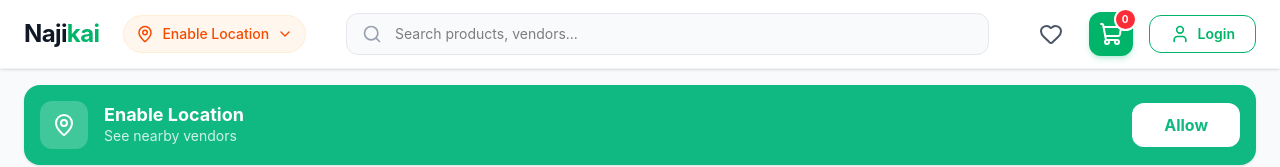
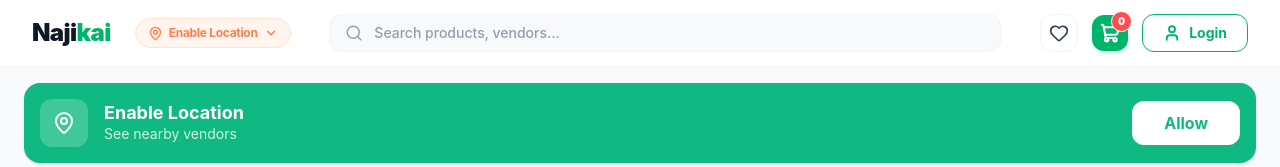
Before and after one commit to NirjalaSubedi/Najikaii, a React app in the folder frontend/: page / in a window 1280 px wide. Shown: the top 167 px of the page. Built offline with nearby package versions, Linux system fonts and the light colour scheme; no server answers; the HTML template or start-up script is replaced by a standard one.

Commit message:
feat: enhance Navbar component with new icons, improved layout, and user dropdown functionality

```diff
--- a/frontend/src/Components/Navbar.jsx
+++ b/frontend/src/Components/Navbar.jsx
@@ -1,5 +1,5 @@
 import React, { useState, useEffect } from 'react';
-import { Search, MapPin, ShoppingCart, Heart, ChevronDown, User, LogOut } from 'lucide-react';
+import { Search, MapPin, ShoppingCart, Heart, ChevronDown, User, LogOut, Settings, LayoutDashboard, Trash2, ChevronRight } from 'lucide-react';
 import { Link, useNavigate } from 'react-router-dom';
 
 const Navbar = ({ Address }) => {
@@ -27,102 +27,169 @@ const Navbar = ({ Address }) => {
   };
 
   return (
-    <nav className="flex items-center justify-between px-6 py-3 bg-white border-b border-gray-100 shadow-sm sticky top-0 z-50">
-      {/* Logo Section */}
+    <nav className="flex items-center justify-between px-8 py-3.5 bg-white border-b border-gray-100 sticky top-0 z-50">
+      {/* Left Section: Logo & Location */}
       <div className="flex items-center gap-6">
         <Link to="/" className="hover:opacity-90">
-          <h1 className="text-2xl font-bold tracking-tight text-gray-900">
+          <h1 className="text-2xl font-black tracking-tight text-gray-900">
             Naji<span className="text-[#00B56A]">kai</span>
           </h1>
         </Link>
 
-        {/* Location Picker */}
-        <button className="flex items-center gap-2 px-3 py-2 bg-orange-50 text-orange-600 rounded-full border border-orange-100 transition-hover hover:bg-orange-100">
-          <MapPin size={18} />
-          <span className="text-sm font-medium">{Address || "Select Location"}</span>
-          <ChevronDown size={16} />
+        <button className="flex items-center gap-1.5 px-3 py-1.5 bg-[#FFF5EE] text-[#FF7F50] rounded-full border border-[#FFE4D1] transition-all hover:bg-[#FFE4D1]">
+          <MapPin size={15} className="fill-[#FF7F50]/10" />
+          <span className="text-xs font-bold tracking-tight">{Address || "Enable Location"}</span>
+          <ChevronDown size={14} strokeWidth={2.5} />
         </button>
       </div>
 
-      {/* Search Bar */}
-      <div className="flex-1 max-w-2xl mx-10">
+      {/*Search Bar */}
+      <div className="flex-1 max-w-2xl mx-8">
         <div className="relative group">
           <Search
-            className="absolute left-4 top-1/2 -translate-y-1/2 text-gray-400 group-focus-within:text-[#00B56A]"
-            size={20}
+            className="absolute left-4 top-1/2 -translate-y-1/2 text-gray-400 group-focus-within:text-[#00B56A] transition-colors"
+            size={18}
           />
           <input
             type="text"
             placeholder="Search products, vendors..."
-            className="w-full pl-12 pr-4 py-2.5 bg-gray-50 border border-gray-200 rounded-xl focus:outline-none focus:ring-2 focus:ring-[#00B56A]/20 focus:border-[#00B56A] transition-all text-sm"
+            className="w-full pl-11 pr-4 py-2 bg-[#F8F9FA] border border-gray-100 rounded-xl focus:outline-none focus:ring-4 focus:ring-[#00B56A]/5 focus:border-[#00B56A] transition-all text-sm font-medium text-slate-700"
           />
         </div>
       </div>
 
-      {/* Wishlist, Cart, Profile Section */}
-      <div className="flex items-center gap-4">
-        <button className="p-2.5 text-gray-600 hover:bg-gray-100 rounded-full transition-colors">
-          <Heart size={24} />
+      {/*Actions & Profile */}
+      <div className="flex items-center gap-3.5">
+        {/*borderless subtle stroke */}
+        <button className="p-2 text-slate-700 hover:bg-slate-50 border border-slate-100 rounded-xl transition-all">
+          <Heart size={20} strokeWidth={2} />
         </button>
 
-        <button className="relative p-2.5 bg-[#00B56A] text-white rounded-xl hover:bg-[#009e5b] transition-all shadow-md shadow-[#00B56A]/20">
-          <ShoppingCart size={24} />
-          {/* Cart Count Badge */}
-          <span className="absolute -top-1 -right-1 bg-red-500 text-white text-[10px] font-bold px-1.5 py-0.5 rounded-full border-2 border-white">
+        {/* Cart Button */}
+        <button className="relative p-2 bg-[#00B56A] text-white rounded-xl hover:bg-[#009e5b] transition-all shadow-md shadow-[#00B56A]/10">
+          <ShoppingCart size={20} strokeWidth={2.5} />
+          <span className="absolute -top-1 -right-1 bg-[#FF4D4D] text-white text-[10px] font-black px-1.5 py-0.5 rounded-full border border-white">
             0
           </span>
         </button>
 
+        {/* Profile Card & Custom Dropdown Integration */}
         {user ? (
           <div className="relative">
             <button
               onClick={() => setShowDropdown(!showDropdown)}
-              className="flex items-center gap-1 p-1 rounded-full border border-gray-200 hover:border-[#00B56A] bg-gray-50 transition-all active:scale-95"
+              className="flex items-center gap-0.5 p-0.5 rounded-full border border-gray-100 hover:border-[#00B56A] bg-white transition-all"
             >
-              <div className="w-9 h-9 rounded-full bg-emerald-100 text-[#00B56A] flex items-center justify-center font-bold text-sm uppercase shadow-inner">
-                {user.name ? user.name.charAt(0) : <User size={18} />}
+              <div className="w-9 h-9 rounded-full bg-[#00B56A] text-white flex items-center justify-center font-black text-sm tracking-wide shadow-sm">
+                {user.name ? user.name.substring(0, 2).toUpperCase() : "US"}
               </div>
-              <ChevronDown size={14} className="text-gray-500 pr-1" />
             </button>
 
-            {/* Dropdown Card Modal */}
+            {/*Dropdown Modal Structure */}
             {showDropdown && (
-              <div className="absolute right-0 mt-2 w-48 bg-white border border-gray-100 rounded-2xl shadow-xl p-1.5 z-50">
-                <div className="px-3 py-2 border-b border-gray-50">
-                  <p className="text-xs font-bold text-gray-800 truncate">{user.name}</p>
-                  <p className="text-[10px] font-medium text-gray-400 truncate">{user.email}</p>
-                  <span className="inline-block bg-emerald-50 text-[#00B56A] text-[9px] font-bold uppercase px-1.5 py-0.5 rounded mt-1.5">
+              <div className="absolute right-0 mt-3 w-72 bg-white border border-slate-100 rounded-[24px] shadow-2xl shadow-slate-200/80 p-4 z-50 transition-all transform origin-top-right">
+
+                {/* User Header block segment */}
+                <div className="flex items-center gap-3 pb-4 border-b border-slate-100">
+                  <div className="w-12 h-12 rounded-full bg-[#E6F8F0] text-[#00B56A] flex items-center justify-center font-black text-lg">
+                    {user.name ? user.name.substring(0, 2).toUpperCase() : "US"}
+                  </div>
+                  <div className="leading-tight max-w-[180px]">
+                    <p className="text-sm font-black text-slate-800 truncate">{user.name || "User Name"}</p>
+                    <p className="text-xs font-semibold text-slate-400 truncate mt-0.5">{user.email || "user@domain.com"}</p>
+                    <span className="inline-block bg-[#E6F8F0] text-[#00B56A] text-[10px] font-bold px-2 py-0.5 rounded-md mt-1.5">
                       {user.role || "Customer"}
                     </span>
                   </div>
+                </div>
 
+                {/* Navigation Options List */}
+                <div className="mt-3 space-y-1">
                   <button
                     onClick={() => { setShowDropdown(false); navigate("/profile"); }}
-                  className="w-full flex items-center gap-2 px-3 py-2 text-xs font-semibold text-gray-600 hover:bg-gray-50 hover:text-[#00B56A] rounded-xl transition-all"
+                    className="w-full flex items-center justify-between p-2.5 rounded-xl hover:bg-[#F8F9FA] transition-colors text-left group"
                   >
-                  <User size={14} />
-                  <span>My Profile</span>
+                    <div className="flex items-center gap-3">
+                      <div className="p-2 bg-[#F8F9FA] group-hover:bg-white text-slate-500 group-hover:text-[#00B56A] rounded-xl transition-colors">
+                        <User size={16} />
+                      </div>
+                      <div>
+                        <div className="text-xs font-black text-slate-800">My Profile</div>
+                        <div className="text-[10px] font-semibold text-slate-400">View your details</div>
+                      </div>
+                    </div>
+                    <ChevronRight size={14} className="text-slate-300 group-hover:text-slate-400" />
                   </button>
 
                   <button
+                    onClick={() => { setShowDropdown(false); navigate("/edit-profile"); }}
+                    className="w-full flex items-center justify-between p-2.5 rounded-xl hover:bg-[#F8F9FA] transition-colors text-left group"
+                  >
+                    <div className="flex items-center gap-3">
+                      <div className="p-2 bg-[#F8F9FA] group-hover:bg-white text-slate-500 group-hover:text-[#00B56A] rounded-xl transition-colors">
+                        <Settings size={16} />
+                      </div>
+                      <div>
+                        <div className="text-xs font-black text-slate-800">Edit Profile</div>
+                        <div className="text-[10px] font-semibold text-slate-400">Update your information</div>
+                      </div>
+                    </div>
+                    <ChevronRight size={14} className="text-slate-300 group-hover:text-slate-400" />
+                  </button>
+
+                  <button
+                    onClick={() => { setShowDropdown(false); navigate("/dashboard"); }}
+                    className="w-full flex items-center justify-between p-2.5 rounded-xl hover:bg-[#F8F9FA] transition-colors text-left group"
+                  >
+                    <div className="flex items-center gap-3">
+                      <div className="p-2 bg-[#F8F9FA] group-hover:bg-white text-slate-500 group-hover:text-[#00B56A] rounded-xl transition-colors">
+                        <LayoutDashboard size={16} />
+                      </div>
+                      <div>
+                        <div className="text-xs font-black text-slate-800">My Dashboard</div>
+                        <div className="text-[10px] font-semibold text-slate-400">Orders, wishlist, profile</div>
+                      </div>
+                    </div>
+                    <ChevronRight size={14} className="text-slate-300 group-hover:text-slate-400" />
+                  </button>
+
+                  <button
+                    onClick={() => { /*Account Delete*/ }}
+                    className="w-full flex items-center justify-between p-2.5 rounded-xl hover:bg-red-50/50 transition-colors text-left group"
+                  >
+                    <div className="flex items-center gap-3">
+                      <div className="p-2 bg-[#FFF0F0] text-red-500 rounded-xl">
+                        <Trash2 size={16} />
+                      </div>
+                      <div>
+                        <div className="text-xs font-black text-red-500">Delete Account</div>
+                        <div className="text-[10px] font-semibold text-red-400/80">Permanently remove account</div>
+                      </div>
+                    </div>
+                  </button>
+                </div>
+
+                <div className="mt-3 pt-2 border-t border-slate-100">
+                  <button
                     onClick={handleLogout}
-                  className="w-full flex items-center gap-2 px-3 py-2 text-xs font-bold text-red-500 hover:bg-red-50 rounded-xl transition-all mt-0.5"
+                    className="w-full flex items-center gap-3 p-2.5 text-xs font-black text-slate-700 hover:bg-slate-50 rounded-xl transition-colors text-left"
                   >
-                  <LogOut size={14} />
-                  <span>Log Out</span>
+                    <LogOut size={16} className="text-slate-400" />
+                    <span>Sign Out</span>
                   </button>
+                </div>
+
               </div>
             )}
           </div>
         ) : (
           <Link to="/login">
-            <button className="flex items-center gap-2 px-5 py-2 text-[#00B56A] hover:bg-green-50 rounded-xl border border-[#00B56A] transition-all font-semibold text-sm">
-              <User size={20} strokeWidth={2} />
+            <button className="flex items-center gap-2 px-5 py-2 text-[#00B56A] hover:bg-green-50 rounded-xl border border-[#00B56A] transition-all font-bold text-sm">
+              <User size={18} strokeWidth={2.5} />
               <span>Login</span>
             </button>
           </Link>
         )}
-
       </div>
     </nav>
   );
```
Lines whose indentation alone changed are shown as unchanged.
